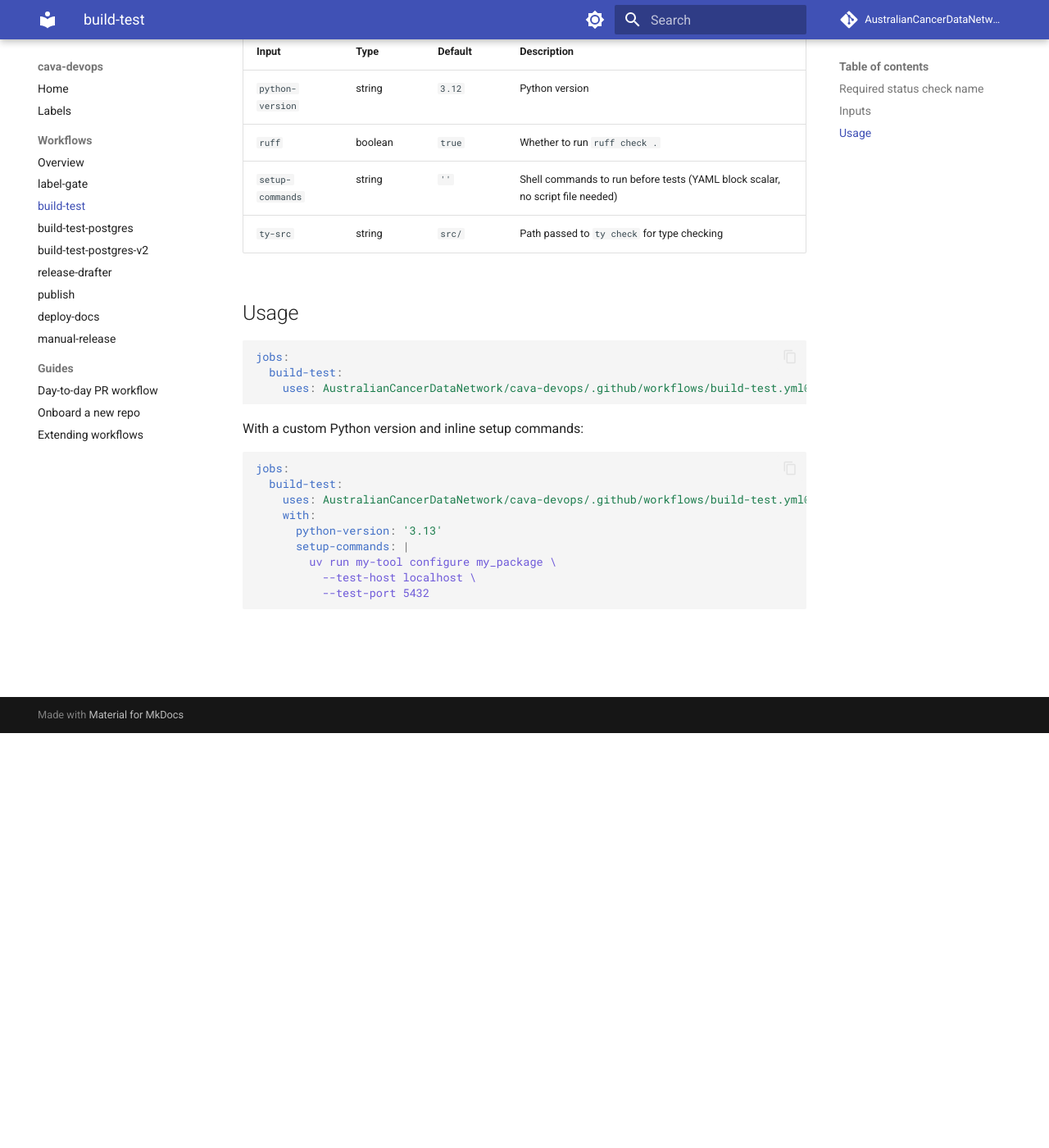
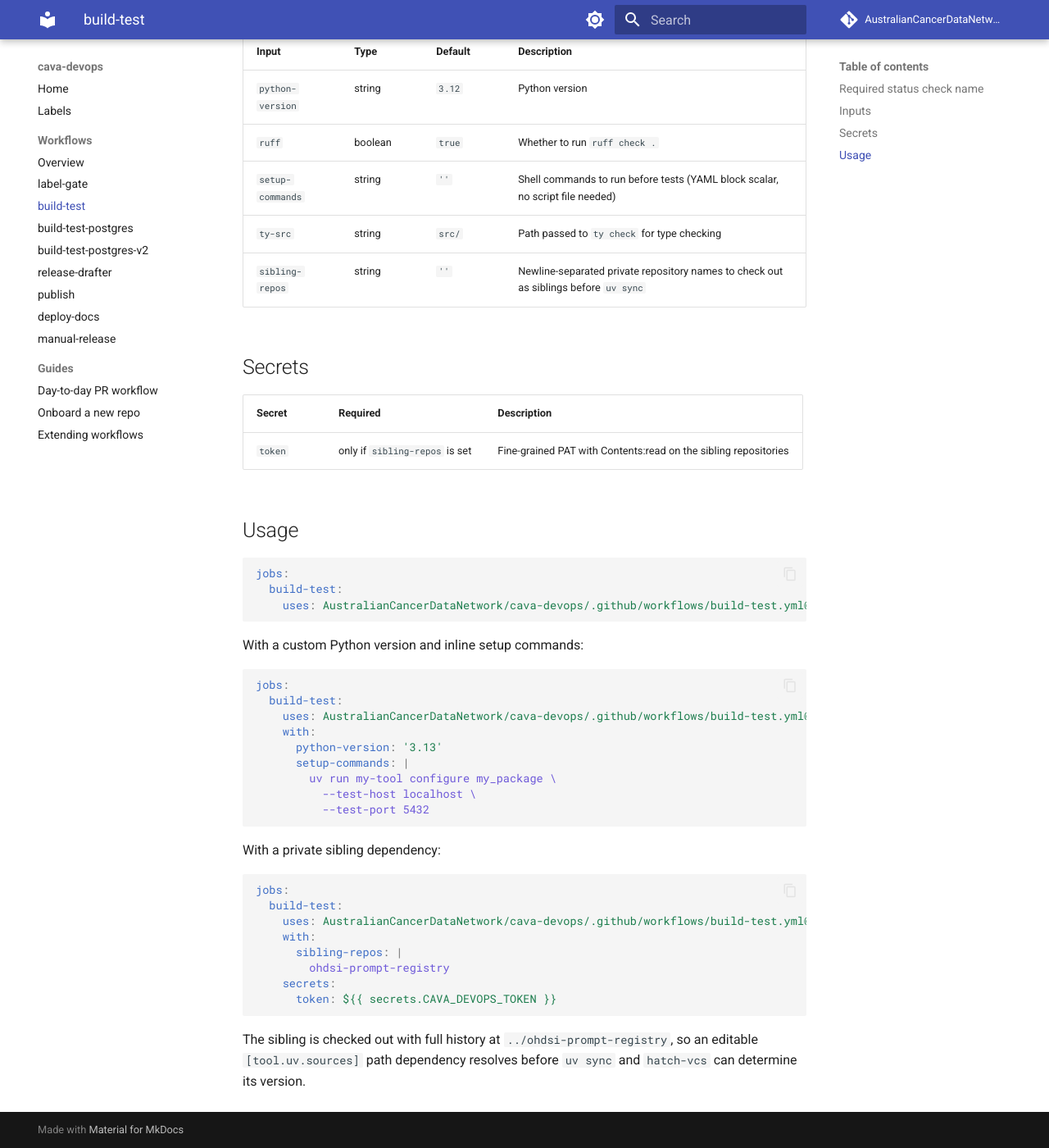
Before and after one commit to AustralianCancerDataNetwork/cava-devops, an MkDocs documentation site: the page built from docs/workflows/build-test.md, in a window 1280 px wide and 1400 px high, scrolled down 506 px. Shown: the whole window at 82% size. Built offline with MkDocs 1.6.1 and Material for MkDocs 9.7.7, drawn with Linux system fonts in a browser that asks for light colours; comment, search, counter and statistics services are not loaded.

Commit message:
adding token handling for repos that need to handle private sibling repo dependencies

````diff
--- a/docs/workflows/build-test.md
+++ b/docs/workflows/build-test.md
@@ -18,6 +18,13 @@ The check name is `{calling-job-name} / test`. If you name the calling job diffe
 | `ruff` | boolean | `true` | Whether to run `ruff check .` |
 | `setup-commands` | string | `''` | Shell commands to run before tests (YAML block scalar, no script file needed) |
 | `ty-src` | string | `src/` | Path passed to `ty check` for type checking |
+| `sibling-repos` | string | `''` | Newline-separated private repository names to check out as siblings before `uv sync` |
+
+## Secrets
+
+| Secret | Required | Description |
+|---|---|---|
+| `token` | only if `sibling-repos` is set | Fine-grained PAT with Contents:read on the sibling repositories |
 
 ## Usage
 
@@ -40,3 +47,20 @@ jobs:
           --test-host localhost \
           --test-port 5432
 ```
+
+With a private sibling dependency:
+
+```yaml
+jobs:
+  build-test:
+    uses: AustralianCancerDataNetwork/cava-devops/.github/workflows/build-test.yml@main
+    with:
+      sibling-repos: |
+        ohdsi-prompt-registry
+    secrets:
+      token: ${{ secrets.CAVA_DEVOPS_TOKEN }}
+```
+
+The sibling is checked out with full history at `../ohdsi-prompt-registry`, so
+an editable `[tool.uv.sources]` path dependency resolves before `uv sync` and
+`hatch-vcs` can determine its version.
````
Also changed, not shown: 1 other file.
